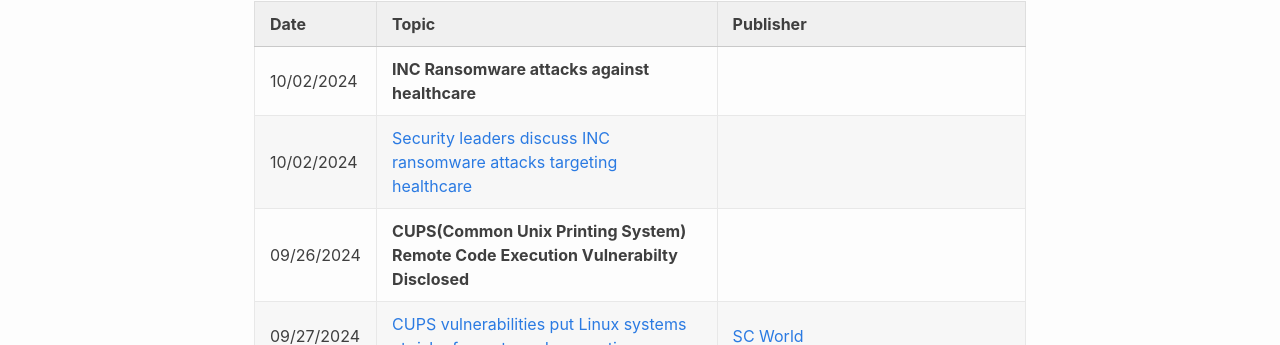
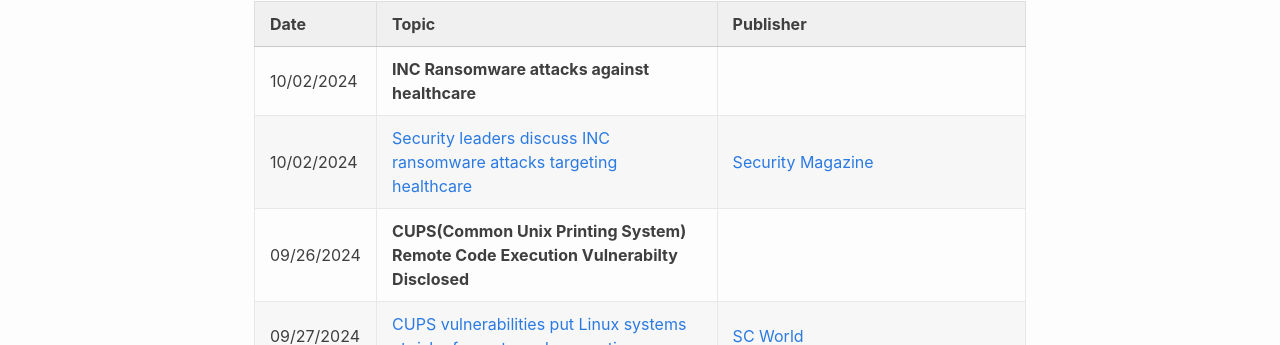
Before and after one commit to inverzeio/blog, a Jekyll site: the page built from media.md, in a window 1280 px wide and 900 px high. Shown: the part 204-549 px from the top of the window. Built offline with Jekyll 4.4.1, drawn with Linux system fonts in a browser that asks for light colours.

Commit message:
Update media.md

```diff
--- a/media.md
+++ b/media.md
@@ -10,7 +10,7 @@
 | Date | Topic | Publisher |
 | ------------- | :------------- | :------------- |
 | 10/02/2024 | **INC Ransomware attacks against healthcare** ||
-| 10/02/2024 | [Security leaders discuss INC ransomware attacks targeting healthcare](https://www.securitymagazine.com/articles/101084-security-leaders-discuss-inc-ransomware-attacks-targeting-healthcare/) |
+| 10/02/2024 | [Security leaders discuss INC ransomware attacks targeting healthcare](https://www.securitymagazine.com/articles/101084-security-leaders-discuss-inc-ransomware-attacks-targeting-healthcare/) | [Security Magazine](https://www.securitymagazine.com) |
 | 09/26/2024 | **CUPS(Common Unix Printing System) Remote Code Execution Vulnerabilty Disclosed** ||
 | 09/27/2024 | [CUPS vulnerabilities put Linux systems at risk of remote code execution](https://www.scworld.com/news/cups-vulnerabilities-put-linux-systems-at-risk-of-remote-code-execution) | [SC World](https://www.scworld.com) |
 | 09/27/2024 | [Highly Anticipated Linux Flaw Allows Remote Code Execution, but Less Serious Than Expected](https://www.securityweek.com/highly-anticipated-linux-flaw-allows-remote-code-execution-but-less-serious-than-expected/) | [Security Week](https://www.securityweek.com) |
```
